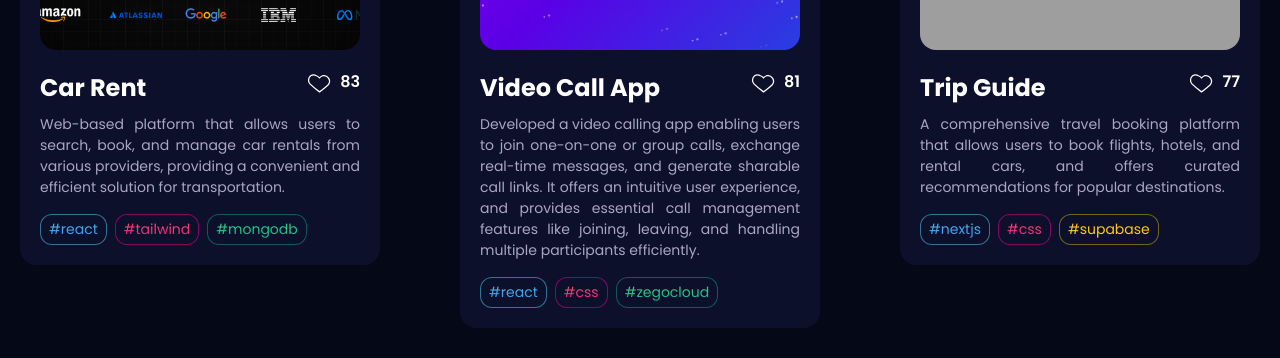
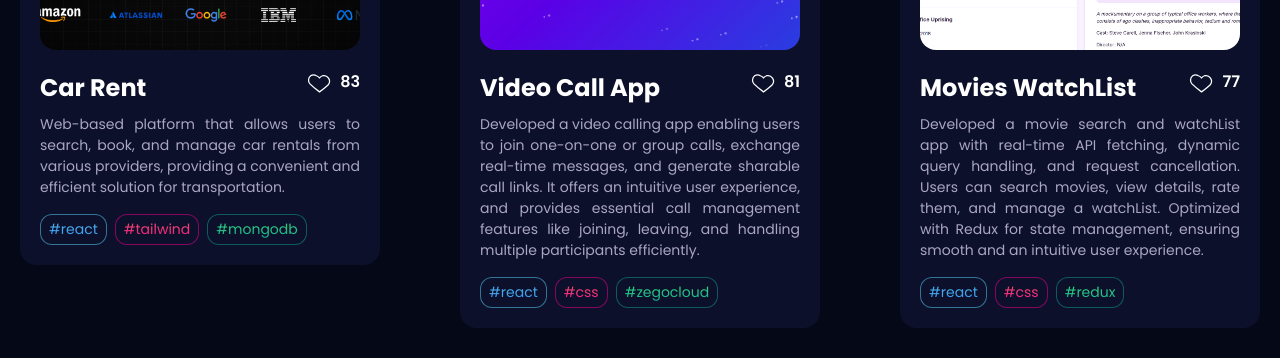
Before and after one commit to rajatgangwar-41/Portfolio, a React (Vite) app: page / in a window 1280 px wide. Shown: the part 5005-5363 px from the top of the page. Built offline with nearby package versions, Linux system fonts and the light colour scheme; grey boxes are pictures that could not be loaded.

Commit message:
added 6th  project

```diff
--- a/src/assets/index.js
+++ b/src/assets/index.js
@@ -30,6 +30,7 @@ import itjobxs from "./company/itjobxs.png"
 import jobPortal from "./projects/job-portal.png"
 import busTicketBooking from "./projects/bus-ticket-booking.png"
 import videoCallApp from "./projects/video-call-app.png"
+import moviesWatchList from "./projects/movies-watchlist.png"
 import jobit from "./jobit.png"
 import tripguide from "./tripguide.png"
 
@@ -69,6 +70,7 @@ export {
   busTicketBooking,
   jobPortal,
   videoCallApp,
+  moviesWatchList,
   jobit,
   tripguide,
   clock,
--- a/src/constants/index.jsx
+++ b/src/constants/index.jsx
@@ -23,6 +23,7 @@ import {
   itjobxs,
   busTicketBooking,
   videoCallApp,
+  moviesWatchList,
 } from "../assets"
 
 const navLinks = [
@@ -445,12 +446,12 @@ const projects = [
     likes: Math.floor(Math.random() * 100),
   },
   {
-    name: "Trip Guide",
+    name: "Movies WatchList",
     description:
-      "A comprehensive travel booking platform that allows users to book flights, hotels, and rental cars, and offers curated recommendations for popular destinations.",
+      "Developed a movie search and watchList app with real-time API fetching, dynamic query handling, and request cancellation. Users can search movies, view details, rate them, and manage a watchList. Optimized with Redux for state management, ensuring smooth and an intuitive user experience.",
     tags: [
       {
-        name: "nextjs",
+        name: "react",
         color: "blue-text-gradient",
         borderColor: "border-[#56ccf28a]",
       },
@@ -460,14 +461,15 @@ const projects = [
         borderColor: "border-[#ec008c8a]",
       },
       {
-        name: "supabase",
-        color: "yellow-text-gradient",
-        borderColor: "border-[#ffdd006a]",
+        name: "redux",
+        color: "green-text-gradient",
+        borderColor: "border-[#11998e8a]",
       },
     ],
-    image: tripguide,
-    source_code_link: "https://github.com/",
-    live_link: "https://github.com/",
+    image: moviesWatchList,
+    source_code_link:
+      "https://github.com/rajatgangwar-41/Project_React_BP-Movies_WatchList",
+    live_link: "https://rajatgangwar-movieswatchlist.netlify.app/",
     likes: Math.floor(Math.random() * 100),
   },
 ]
```
Also changed, not shown: src/assets/projects/movies-watchlist.png (added).
